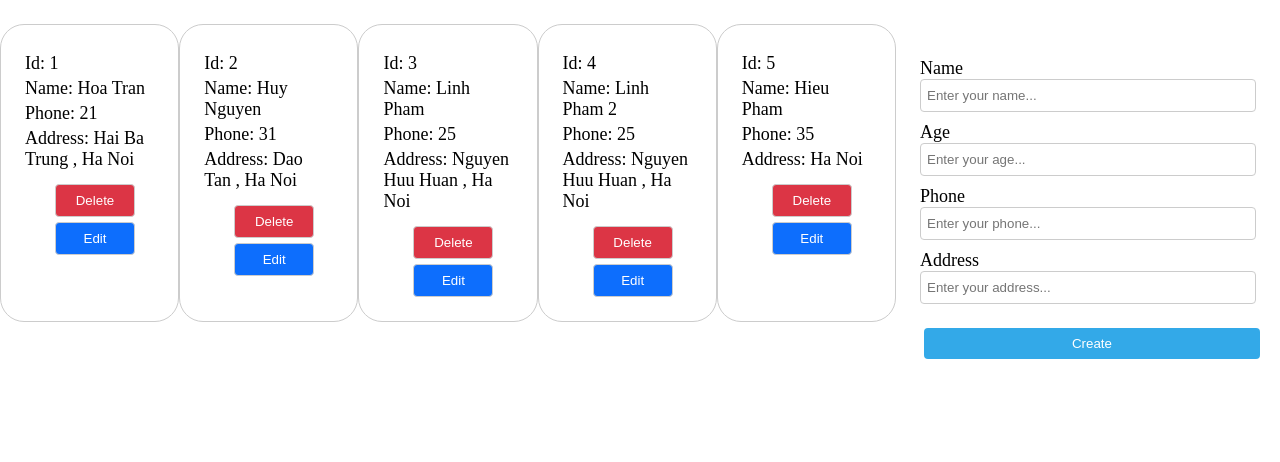
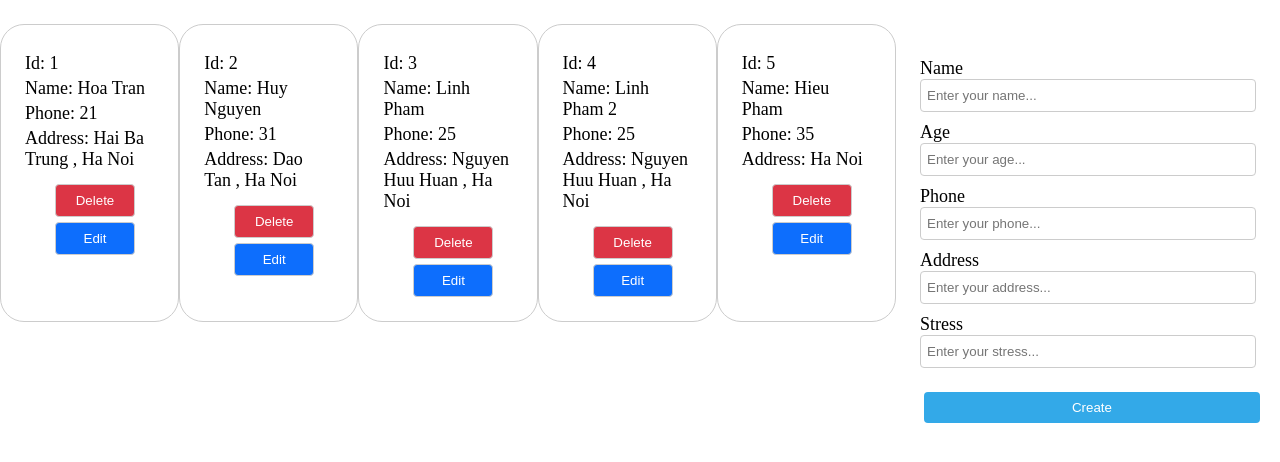
Before and after one commit to Huepham1907/Manage-Students, a plain HTML site: page Manage/index.html in a window 1280 px wide. Drawn offline with Linux system fonts and the light colour scheme.

Commit message:
create ui form student

```diff
--- a/Manage/index.html
+++ b/Manage/index.html
@@ -56,6 +56,16 @@
           />
         </div>
 
+        <div class="form-control">
+          <label for="stress" class="form-label">Stress</label>
+          <input
+            type="text"
+            id="stress"
+            class="form-input-stress"
+            placeholder="Enter your stress..."
+          />
+        </div>
+
         <button class="btn btn-create" onclick="createStudent()">Create</button>
       </div>
     </div>
```
